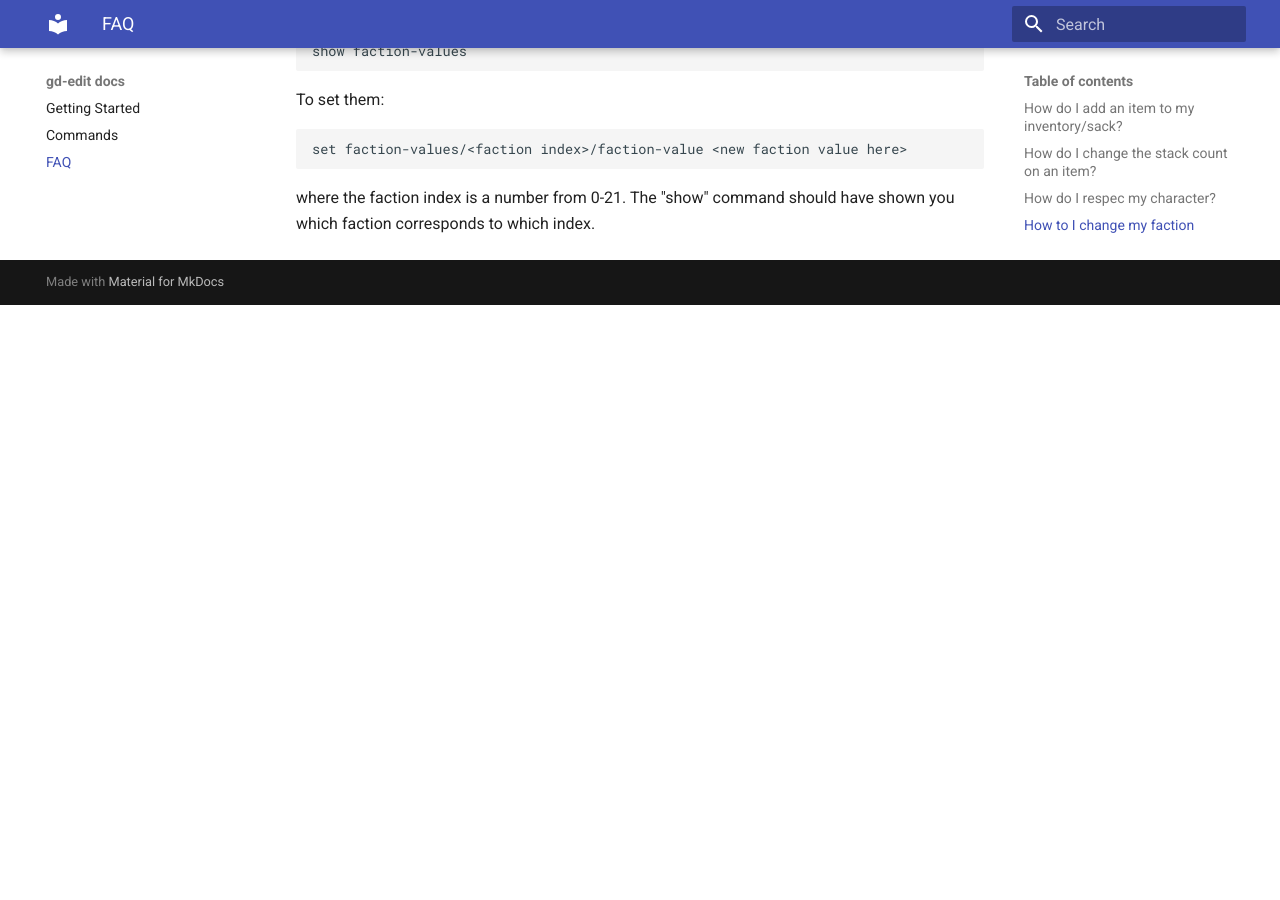
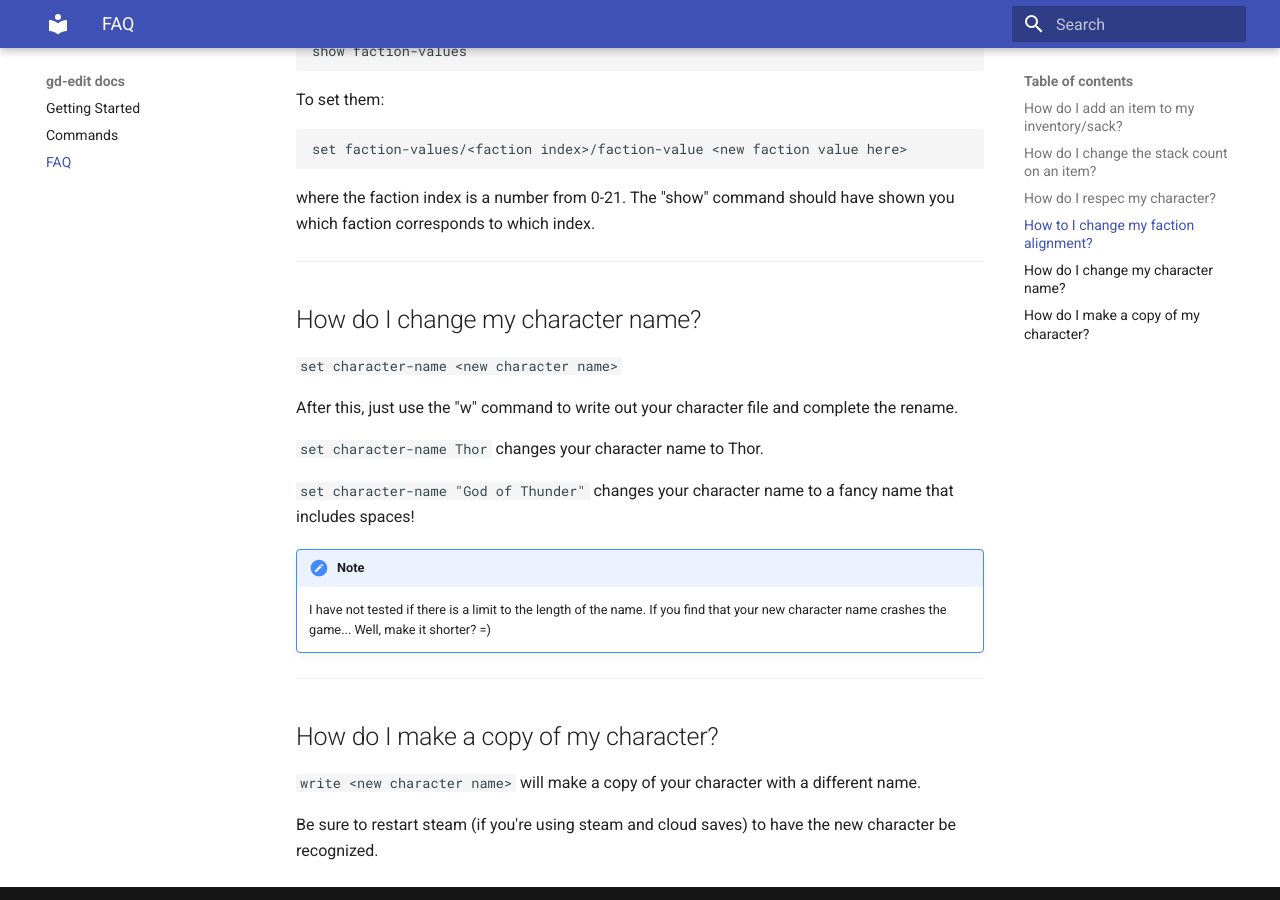
Before and after one commit to Odie/gd-edit-docs, an MkDocs documentation site: the page built from docs/faq.md, in a window 1280 px wide and 900 px high, scrolled down 1574 px. Built offline with MkDocs 1.6.1 and Material for MkDocs 9.7.7, drawn with Linux system fonts in a browser that asks for light colours; old or Windows-style settings are respelled for this version of MkDocs; before the commit the page ends 1879 px from its top, so only the background shows below that.

Commit message:
Adds character rename instructions to the faq

````diff
--- a/docs/faq.md
+++ b/docs/faq.md
@@ -6,7 +6,7 @@
 
 ---
 ## How do I add an item to my inventory/sack?
-```sh
+```
 set inv/1/items "an item name" 100
         |            |          |
         |            |          |--> optional character level override
@@ -32,12 +32,12 @@
 ## How do I change the stack count on an item?
 You'll have to know exactly *where* that item is to change the stack count. You
 may want to look through your inventory with the 'show' command like so:
-```sh
+```
 show inv/1/items
 ```
 
 After you've located the item you want to alter, do:
-```sh
+```
 set inv/1/items/0/count 99
         |       |       |
         |       |       |--> new item stack count
@@ -53,7 +53,7 @@
 You want the "respec" command!
 
 It's as simple as running:
-```sh
+```
 respec
 ```
 
@@ -61,13 +61,41 @@
 ## How to I change my faction alignment?
 
 To see your faction values:
-```sh
+```
 show faction-values
 ```
 
 To set them:
-```sh
+```
 set faction-values/<faction index>/faction-value <new faction value here>
 ```
 where the faction index is a number from 0-21. The "show" command should have
 shown you which faction corresponds to which index.
+
+
+---
+## How do I change my character name?
+
+```set character-name <new character name>```
+
+After this, just use the "w" command to write out your character file and
+complete the rename.
+
+```set character-name Thor``` changes your character name to Thor.
+
+```set character-name "God of Thunder"``` changes your character name to a fancy name
+that includes spaces!
+
+!!! Note
+
+    I have not tested if there is a limit to the length of the name. If you find
+    that your new character name crashes the game... Well, make it shorter? =)
+
+
+---
+## How do I make a copy of my character?
+```write <new character name>``` will make a copy of your character with a
+different name.
+
+Be sure to restart steam (if you're using steam and cloud saves) to have the new
+character be recognized.
````
